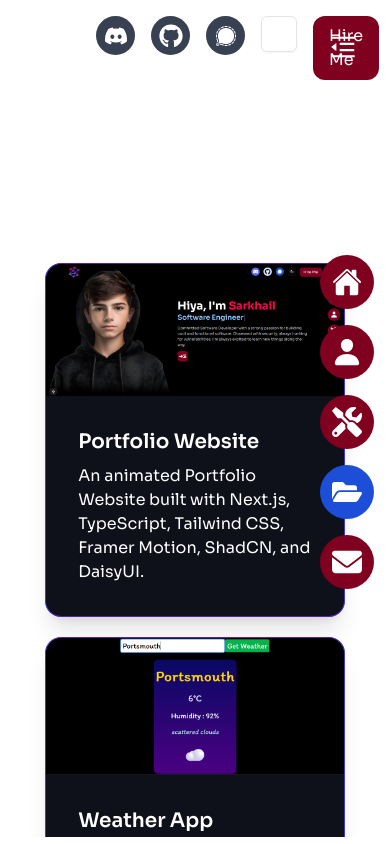
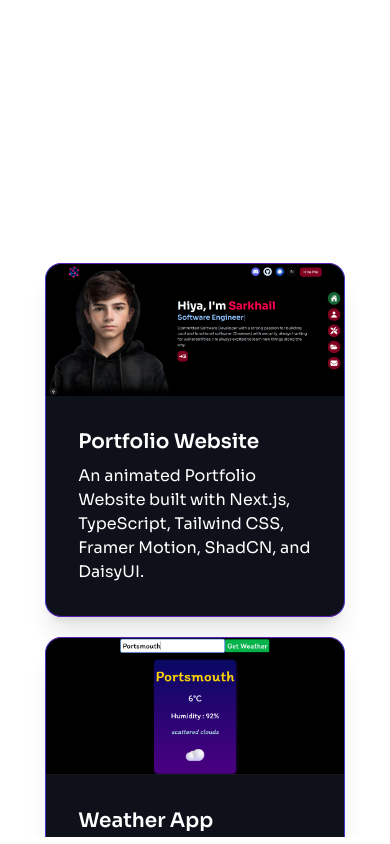
Before and after one commit to sarkhailstorm/personal-portfolio, a Next.js app: page /projects in a window 390 px wide. Built offline with nearby package versions, Linux system fonts and the light colour scheme.

Commit message:
Make the SideBar responsive

```diff
--- a/src/components/Navbar.tsx
+++ b/src/components/Navbar.tsx
@@ -13,7 +13,7 @@ const Navbar = () => {
       initial={{ y: -50 }}
       animate={{ y: 0 }}
       transition={{ duration: 1, delay: 1 }}
-      className="fixed left-0 p-4 flex items-center justify-between w-full px-24 py-4"
+      className="fixed left-0 p-4 hidden md:flex items-center justify-between w-full px-24 py-4"
     >
       <div className="flex justify-center items-center">
         <img src="/controller.png" alt="Logo" className="w-14 h-14" />
--- a/src/components/SideBar.tsx
+++ b/src/components/SideBar.tsx
@@ -46,11 +46,16 @@ const SideBar = () => {
 
   return (
     <>
-      <div className="fixed top-5 right-5 z-50 p-3 cursor-pointer text-white text-3xl md:hidden" onClick={() => setIsOpen(!isOpen)}>
-        {isOpen ? <IoCloseSharp/> : <AiOutlineMenuFold /> }
+      <div
+        className="fixed top-5 right-5 z-50 p-3 cursor-pointer text-white text-3xl md:hidden"
+        onClick={() => setIsOpen(!isOpen)}
+      >
+        {isOpen ? <IoCloseSharp /> : <AiOutlineMenuFold />}
       </div>
       <motion.nav
-        className={`fixed right-0 flex flex-col gap-4 justify-center items-end h-screen p-4 z-50`}
+        className={`fixed right-0 left-0 justify-center md:bg-transparent bg-gray-800 md:left-auto mt-20 flex md:mt-0 md:flex-col gap-4 md:justify-center md:items-end md:h-screen p-4 z-40 ${
+          isOpen ? "translate-x-0" : "translate-x-full"
+        } md:translate-x-0`}
         variants={containerVariants}
         initial="hidden"
         animate="show"
@@ -59,11 +64,11 @@ const SideBar = () => {
           <motion.div key={href} variants={childVariants}>
             <Link
               href={href}
-              className={`group relative flex items-center hover:gap-3 p-3 rounded-full transition-all duration-300 ease-in-out hover:pl-5 ${
-                pathname === href ? "bg-blue-700" : "bg-[#800020]"
+              className={`group relative flex items-center md:hover:gap-3 p-3 rounded-full transition-all duration-300 ease-in-out md:hover:pl-5 ${
+                pathname === href ? "bg-blue-700" : "md:bg-[#800020]"
               }`}
             >
-              <motion.span className="overflow-hidden opacity-0 w-0 group-hover:w-[4.4rem] group-hover:opacity-100 transition-all duration-300 ease-in-out text-white text-md">
+              <motion.span className="overflow-hidden opacity-0 w-0 md:group-hover:w-[4.4rem] md:group-hover:opacity-100 transition-all duration-300 ease-in-out text-white text-md">
                 {label}
               </motion.span>
               <motion.span className="text-white text-3xl transition-transform duration-300">
```
